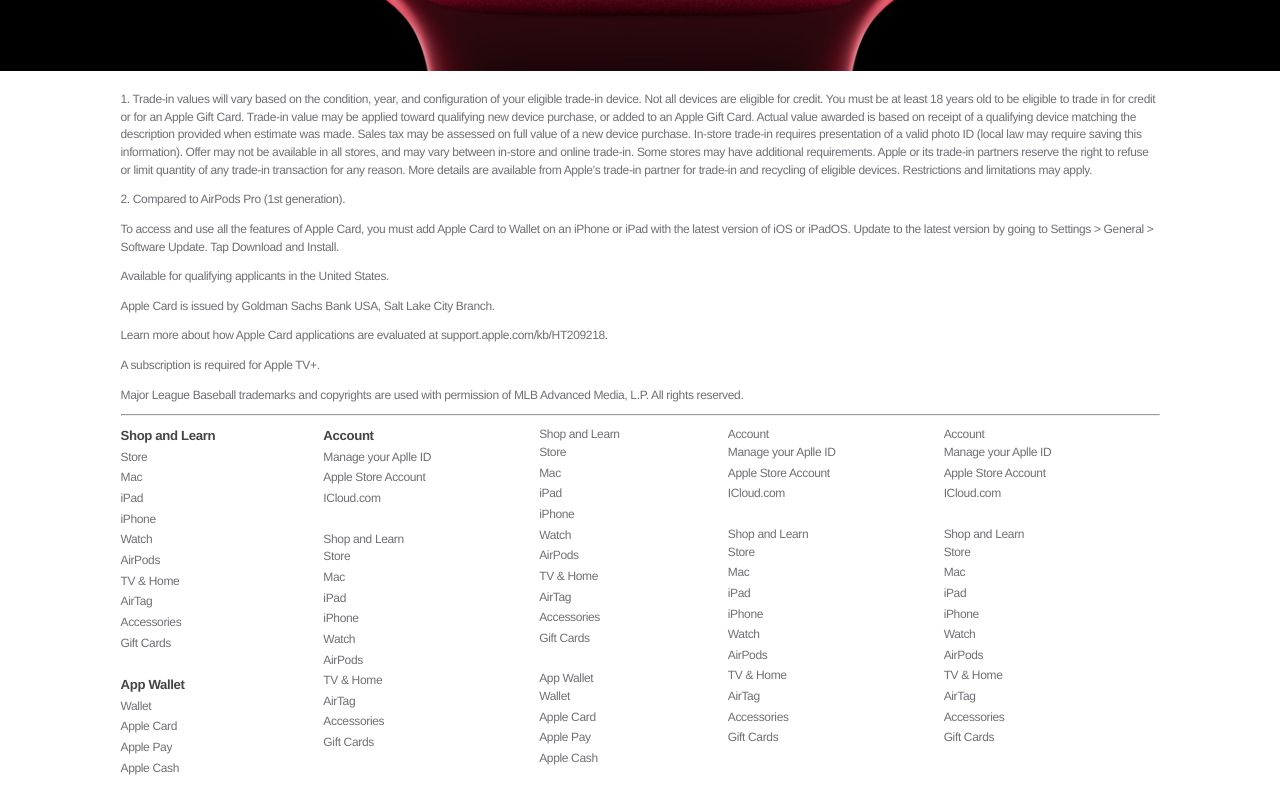
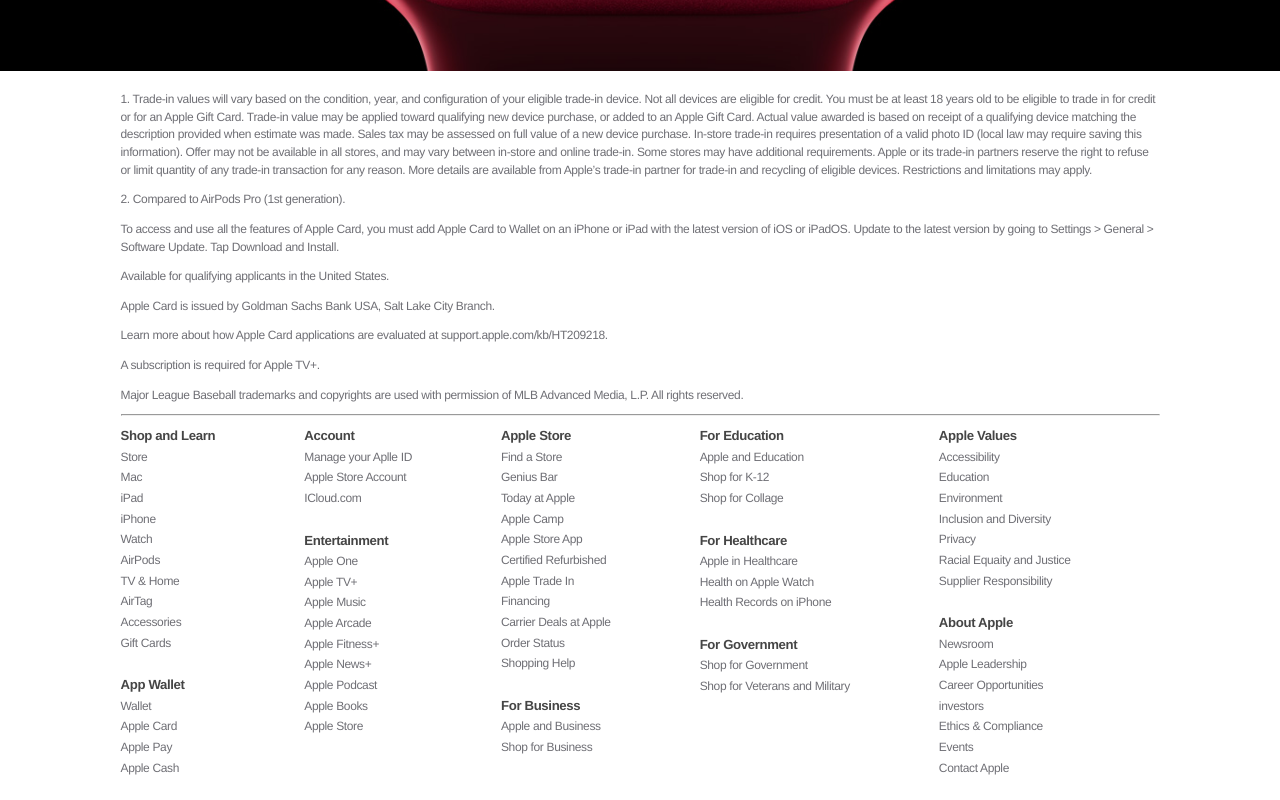
Before and after one commit to Tomasz-Budny/apple-website-clone, an Angular app: page / in a window 1280 px wide. Shown: the part 2093-2893 px from the top of the page. Built offline with nearby package versions, Linux system fonts and the light colour scheme.

Commit message:
Add rest of footer nav links

```diff
--- a/src/app/footer/footer.component.html
+++ b/src/app/footer/footer.component.html
@@ -70,76 +70,121 @@
             </div>
             <hr>
         </div>
-        <div class="nav-section">
-            <div class="title">Shop and Learn</div>
-            <div class="item">Store</div>
-            <div class="item">Mac</div>
-            <div class="item">iPad</div>
-            <div class="item">iPhone</div>
-            <div class="item">Watch</div>
-            <div class="item">AirPods</div>
-            <div class="item">TV & Home</div>
-            <div class="item">AirTag</div>
-            <div class="item">Accessories</div>
-            <div class="item">Gift Cards</div>
+        <div class="nav-section" (click)="onToggle($event)">
+            <div class="control">
+                <span class="title">Entertainment</span>
+                <i class="fa-solid fa-plus btn-section"></i>
+            </div>
+            <div class="content">
+                <div class="item">Apple One</div>
+                <div class="item">Apple TV+</div>
+                <div class="item">Apple Music</div>
+                <div class="item">Apple Arcade</div>
+                <div class="item">Apple Fitness+</div>
+                <div class="item">Apple News+</div>
+                <div class="item">Apple Podcast</div>
+                <div class="item">Apple Books</div>
+                <div class="item">Apple Store</div>
+            </div>
+            <hr>
         </div>
-        <div class="nav-section">
-            <div class="title">Shop and Learn</div>
-            <div class="item">Store</div>
-            <div class="item">Mac</div>
-            <div class="item">iPad</div>
-            <div class="item">iPhone</div>
-            <div class="item">Watch</div>
-            <div class="item">AirPods</div>
-            <div class="item">TV & Home</div>
-            <div class="item">AirTag</div>
-            <div class="item">Accessories</div>
-            <div class="item">Gift Cards</div>
+        <div class="nav-section" (click)="onToggle($event)">
+            <div class="control">
+                <span class="title">Apple Store</span>
+                <i class="fa-solid fa-plus btn-section"></i>
+            </div>
+            <div class="content">
+                <div class="item">Find a Store</div>
+                <div class="item">Genius Bar</div>
+                <div class="item">Today at Apple</div>
+                <div class="item">Apple Camp</div>
+                <div class="item">Apple Store App</div>
+                <div class="item">Certified Refurbished</div>
+                <div class="item">Apple Trade In</div>
+                <div class="item">Financing</div>
+                <div class="item">Carrier Deals at Apple</div>
+                <div class="item">Order Status</div>
+                <div class="item">Shopping Help</div>
+            </div>
+            <hr>
         </div>
-        <div class="nav-section">
-            <div class="title">App Wallet</div>
-            <div class="item">Wallet</div>
-            <div class="item">Apple Card</div>
-            <div class="item">Apple Pay</div>
-            <div class="item">Apple Cash</div>
+        <div class="nav-section" (click)="onToggle($event)">
+            <div class="control">
+                <span class="title">For Business</span>
+                <i class="fa-solid fa-plus btn-section"></i>
+            </div>
+            <div class="content">
+                <div class="item">Apple and Business</div>
+                <div class="item">Shop for Business</div>
+            </div>
+            <hr>
         </div>
-        <div class="nav-section">
-            <div class="title">Account</div>
-            <div class="item">Manage your Aplle ID</div>
-            <div class="item">Apple Store Account</div>
-            <div class="item">ICloud.com</div>
+        <div class="nav-section" (click)="onToggle($event)">
+            <div class="control">
+                <span class="title">For Education</span>
+                <i class="fa-solid fa-plus btn-section"></i>
+            </div>
+            <div class="content">
+                <div class="item">Apple and Education</div>
+                <div class="item">Shop for K-12</div>
+                <div class="item">Shop for Collage</div>
+            </div>
+            <hr>
         </div>
-        <div class="nav-section">
-            <div class="title">Shop and Learn</div>
-            <div class="item">Store</div>
-            <div class="item">Mac</div>
-            <div class="item">iPad</div>
-            <div class="item">iPhone</div>
-            <div class="item">Watch</div>
-            <div class="item">AirPods</div>
-            <div class="item">TV & Home</div>
-            <div class="item">AirTag</div>
-            <div class="item">Accessories</div>
-            <div class="item">Gift Cards</div>
+        <div class="nav-section" (click)="onToggle($event)">
+            <div class="control">
+                <span class="title">For Healthcare</span>
+                <i class="fa-solid fa-plus btn-section"></i>
+            </div>
+            <div class="content">
+                <div class="item">Apple in Healthcare</div>
+                <div class="item">Health on Apple Watch</div>
+                <div class="item">Health Records on iPhone</div>
+            </div>
+            <hr>
         </div>
-        <div class="nav-section">
-            <div class="title">Account</div>
-            <div class="item">Manage your Aplle ID</div>
-            <div class="item">Apple Store Account</div>
-            <div class="item">ICloud.com</div>
+        <div class="nav-section" (click)="onToggle($event)">
+            <div class="control">
+                <span class="title">For Government</span>
+                <i class="fa-solid fa-plus btn-section"></i>
+            </div>
+            <div class="content">
+                <div class="item">Shop for Government</div>
+                <div class="item">Shop for Veterans and Military</div>
+            </div>
+            <hr>
         </div>
-        <div class="nav-section">
-            <div class="title">Shop and Learn</div>
-            <div class="item">Store</div>
-            <div class="item">Mac</div>
-            <div class="item">iPad</div>
-            <div class="item">iPhone</div>
-            <div class="item">Watch</div>
-            <div class="item">AirPods</div>
-            <div class="item">TV & Home</div>
-            <div class="item">AirTag</div>
-            <div class="item">Accessories</div>
-            <div class="item">Gift Cards</div>
+        <div class="nav-section" (click)="onToggle($event)">
+            <div class="control">
+                <span class="title">Apple Values</span>
+                <i class="fa-solid fa-plus btn-section"></i>
+            </div>
+            <div class="content">
+                <div class="item">Accessibility</div>
+                <div class="item">Education</div>
+                <div class="item">Environment</div>
+                <div class="item">Inclusion and Diversity</div>
+                <div class="item">Privacy</div>
+                <div class="item">Racial Equaity and Justice</div>
+                <div class="item">Supplier Responsibility</div>
+            </div>
+            <hr>
+        </div>
+        <div class="nav-section" (click)="onToggle($event)">
+            <div class="control">
+                <span class="title">About Apple</span>
+                <i class="fa-solid fa-plus btn-section"></i>
+            </div>
+            <div class="content">
+                <div class="item">Newsroom</div>
+                <div class="item">Apple Leadership</div>
+                <div class="item">Career Opportunities</div>
+                <div class="item">investors</div>
+                <div class="item">Ethics & Compliance</div>
+                <div class="item">Events</div>
+                <div class="item">Contact Apple</div>
+            </div>
+            <hr>
         </div>
     </div>
 </div>
--- a/src/app/footer/footer.component.scss
+++ b/src/app/footer/footer.component.scss
@@ -18,7 +18,7 @@
     display: flex;
     flex-direction: column;
     flex-wrap: wrap;
-    max-height: 414px;
+    max-height: 380px;
     margin-top: 10px;
 
     .nav-section {
```
